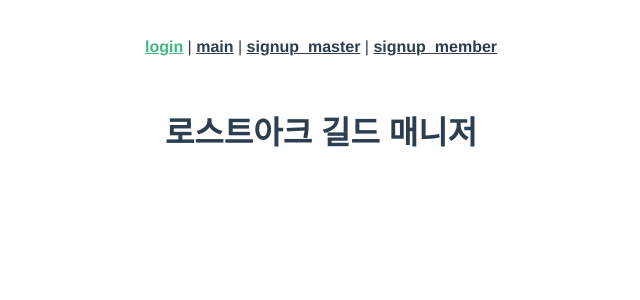
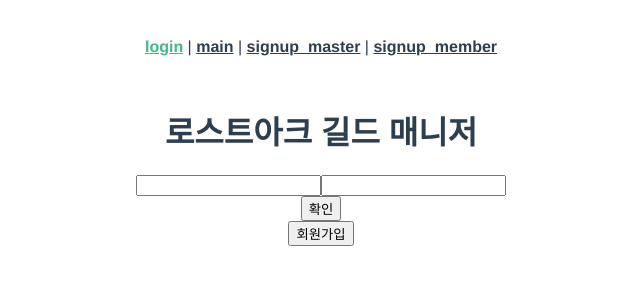
Before and after one commit to muguk04-4/lostArk_guildManager, a Vue app in the folder loagm/: page / in a window 1280 px wide. Shown: the top 300 px of the page, without its empty margins (319-959 px from the left). Built offline with nearby package versions, Linux system fonts and the light colour scheme.

Commit message:
LoginView html setting

```diff
--- a/loagm/src/views/LoginView.vue
+++ b/loagm/src/views/LoginView.vue
@@ -1,6 +1,25 @@
 <template>
+  <!-- 회원가입 선택 모달창 -->
+  <div v-if="signInBtn == true">
+    <button>저는 <span>길드장</span>이에요!</button>
+    <button>저는 <span>길드원</span>이에요!</button>
+  </div>
+
+  <!-- 메인 로그인 페이지html -->
   <div>
     <h1>로스트아크 길드 매니저</h1>
+  </div>
+  <div>
+    <div>
+      <input type="text" id="userId">
+      <input type="text" id="userPw">
+    </div>
+    <div>
+      <button id="logInBtn">확인</button>
+    </div>
+  </div>
+  <div>
+    <button id="signInBtn">회원가입</button>
   </div>
 </template>
 
@@ -8,7 +27,7 @@
 export default {
   data () {
     return {
-      value: 0
+      signInBtn: false
     }
   }
 }
```
